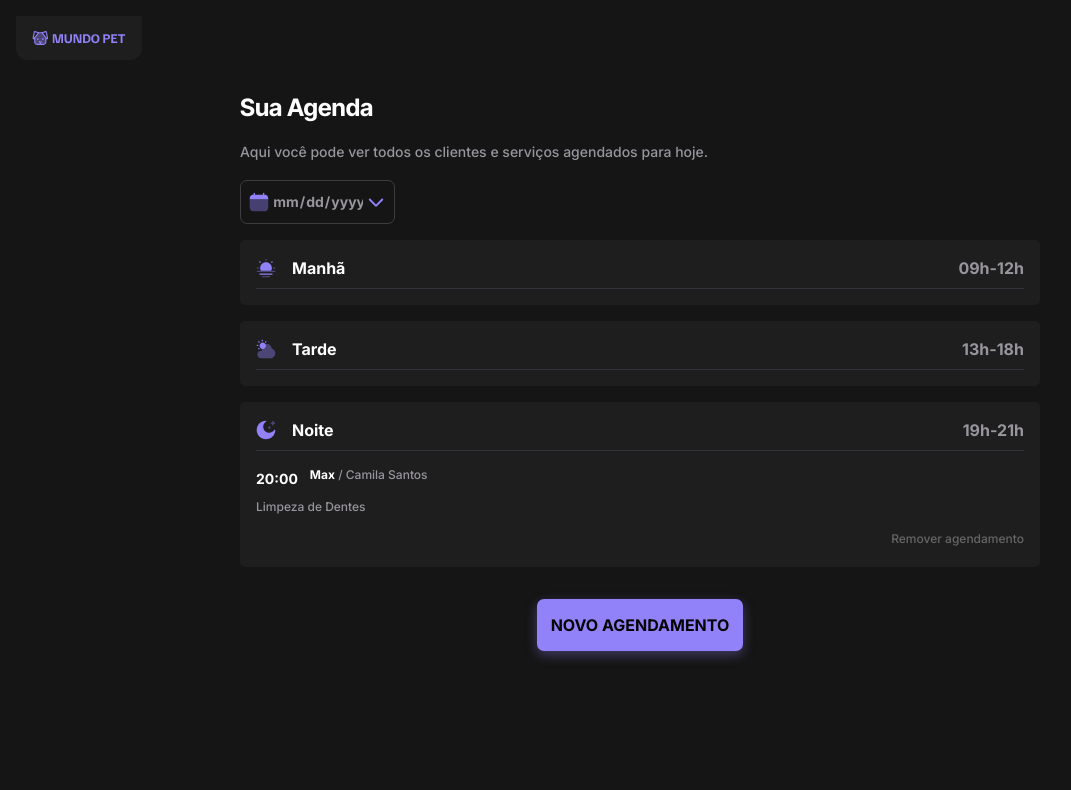
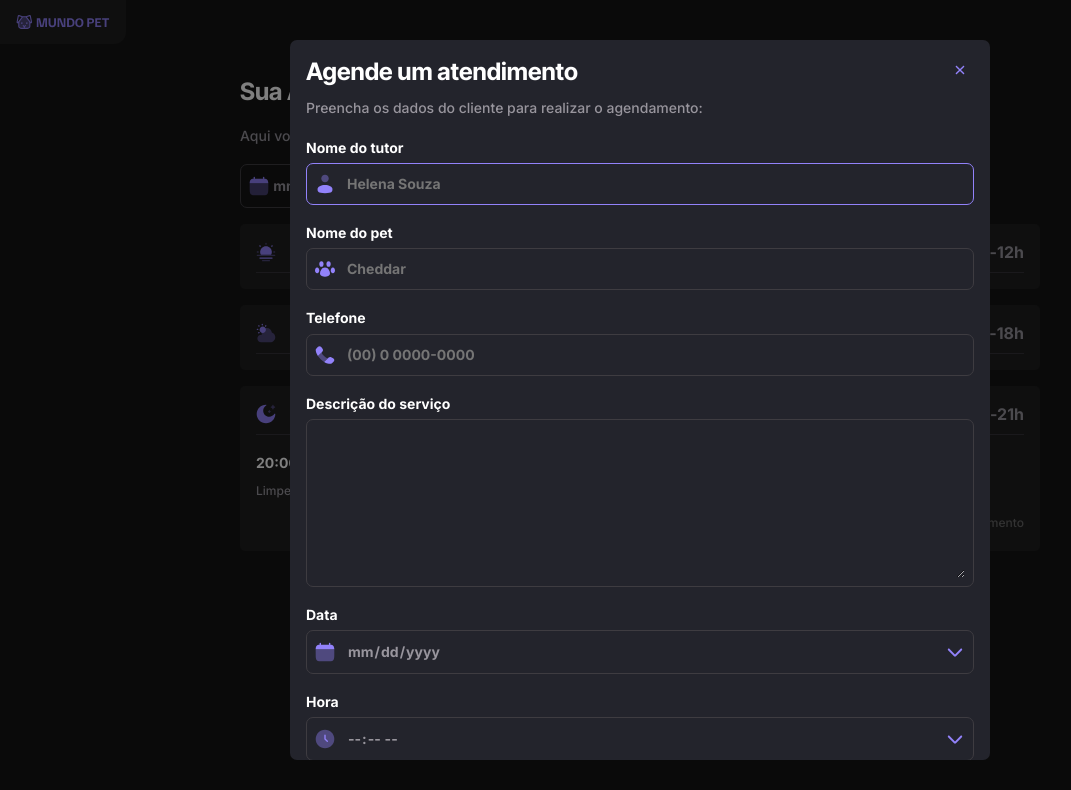
Before and after one commit to vkoithi/Agendamento-Petshop, a website built with webpack: page src/index.html in a window 1280 px wide. Both pictures are taken after a click on the button "NOVO AGENDAMENTO". Shown: the whole page, without its empty margins (0-1071 px from the left). Built offline with nearby package versions, Linux system fonts and the light colour scheme.

Commit message:
Iniciando JavaScript

```diff
--- a/src/main.js
+++ b/src/main.js
@@ -1,2 +1,8 @@
+"use strict"
+
 // CSS
 import "./styles/index.css"
+
+// JS
+import "./modules/modal.js"
+import "./modules/form.js"
--- /dev/null
+++ b/src/modules/modal.js
@@ -0,0 +1,34 @@
+const buttonSchedule = document.querySelector("#button-schedule")
+const modal = document.querySelector(".modal-overlay")
+const closeModal = document.querySelector("#close-modal")
+const tutorName = document.querySelector("#tutor-name")
+
+// Abre o Modal
+buttonSchedule.addEventListener("click", () => {
+    modal.classList.remove("hide")
+
+    tutorName.focus()
+})
+
+// Fecha o Modal
+closeModal.addEventListener("click", () => {
+    modal.classList.add("hide")
+
+    buttonSchedule.focus()
+})
+
+document.addEventListener("keydown", (event) => {
+    if (event.key === "Escape") {
+        modal.classList.add("hide")
+
+        buttonSchedule.focus()
+    }
+})
+
+modal.addEventListener("click", (event) => {
+    if (event.target === modal) {
+        modal.classList.add("hide")
+
+        buttonSchedule.focus()
+    }
+})
--- a/src/styles/form.css
+++ b/src/styles/form.css
@@ -1,4 +1,3 @@
-
 /* =========================
    MODAL OVERLAY
 ========================= */
@@ -128,6 +127,10 @@
     color: var(--content-primary);
     font: var(--label-medium);
 
+    &:hover {
+      border-color: var(--border-secondary);
+    }
+
     &:focus-within {
       border-color: var(--border-brand);
     }
@@ -173,6 +176,10 @@
     background-color: var(--background-brand);
 
     box-shadow: 0 4px 12px rgba(146, 130, 250, 0.35);
+
+    &:hover {
+      background-color: var(--background-highlights);
+    }
   }
 }
 
--- a/src/styles/global.css
+++ b/src/styles/global.css
@@ -44,11 +44,12 @@
 
 body {
     min-height: 100vh;
+
     background-color: var(--background-primary);
     color: var(--content-primary);
     font-family: "Inter", sans-serif;
 
-    margin: 1rem;
+    margin: 0;
 }
 
 button,
@@ -70,13 +71,16 @@ img {
 }
 
 .logo-container {
+  display: flex;
+  align-items: center;
+
   width: fit-content;
   padding: 0.75rem 1rem;
+  margin: 0 0 1rem;
+
   background-color: var(--background-secondary);
-  border-bottom-right-radius: 12px;
-  border-bottom-left-radius: 12px;
-  margin-bottom: 1rem;
 
+  border-radius: 0 0 12px 0;
 }
 
 .logo-container img {
--- a/src/styles/schedule.css
+++ b/src/styles/schedule.css
@@ -160,15 +160,15 @@
 
 .schedule-hour {
   grid-area: hour;
+  align-self: baseline;
 
   color: var(--content-primary);
   font: var(--label-medium);
 }
 
-/* Cliente */
-
 .schedule-client {
   grid-area: client;
+  align-self: baseline;
 
   color: var(--content-secondary);
   font: var(--paragraph-small);
@@ -202,6 +202,11 @@
 
   color: var(--content-tertiary);
   font: var(--link);
+
+  &:hover {
+    color: var(--content-primary);
+    text-decoration: underline;
+  }
 }
 
 /* =========================
@@ -228,4 +233,8 @@
   text-transform: uppercase;
 
   box-shadow: 0 4px 12px rgba(146, 130, 250, 0.35);
+
+  &:hover {
+    background-color: var(--background-highlights);
+  }
 }
```
Also changed, not shown: src/modules/form.js (added).
